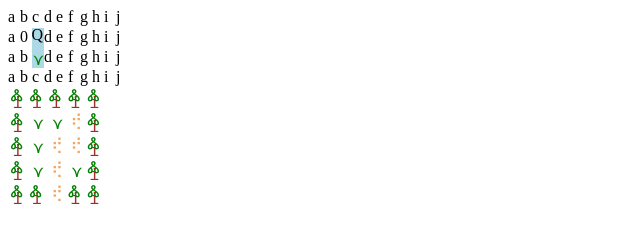
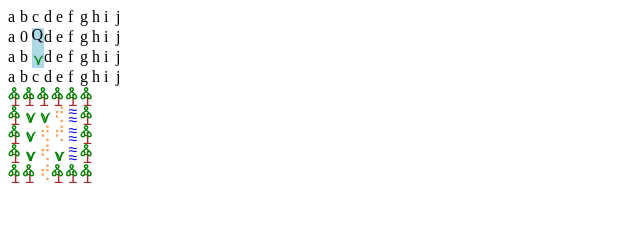
Before and after one commit to AlexsaniKY/UnicodeRPG, a plain HTML site: page main.html in a window 1280 px wide. Shown: the whole page, without its empty margins (0-640 px from the left). Drawn offline with nearby package versions, Linux system fonts and the light colour scheme.

Commit message:
added water tile, fixed grid bug

```diff
--- a/main.html
+++ b/main.html
@@ -102,22 +102,28 @@
 					color: "green",
 					offsetX: .05,
 					offsetY: -.6
+					},
+					{
+					ch: "v",
+					color: "green",
+					offsetX:0.08,
+					offsetY:-.45
 					}
 				]
 		},
 		{
 			name: "Tree",
 			chars:[{
+					ch: "i",
+					color: "brown",
+					offsetX: 0,
+					offsetY: -.3
+					},
+					{
 					ch: "&#x13dc",
 					color: "green",
 					offsetX: -.2,
 					offsetY: -.8
-					},
-					{
-					ch: "i",
-					color: "brown",
-					offsetX: 0,
-					offsetY: -.3
 					}
 				]
 		},
@@ -130,6 +136,22 @@
 					offsetY: -.8
 					}
 				]
+		},
+		{
+			name: "Water",
+			chars:[{
+				ch: "&#x2248",
+				color: "blue",
+				offsetX: 0,
+				offsetY: -.3
+				},
+				{
+				ch: "&#x2248",
+				color: "blue",
+				offsetX: 0,
+				offsetY: -.8
+				}
+			]
 		}
 	];
 
@@ -137,14 +159,15 @@
 	let tileset = {
 		0: "Grass",
 		1: "Tree",
-		2: "Dirt"
+		2: "Dirt",
+		3: "Water"
 	};
 	let map = [
-		[1,1,1,1,1],
-		[1,0,0,2,1],
-		[1,0,2,2,1],
-		[1,0,2,0,1],
-		[1,1,2,1,1]
+		[1,1,1,1,1,1],
+		[1,0,0,2,3,1],
+		[1,0,2,2,3,1],
+		[1,0,2,0,3,1],
+		[1,1,2,1,3,1]
 	];
 
 
@@ -225,12 +248,12 @@
 
 		let x = map[0].length;
 		let y = map.length;
-		let grid = createGrid(x, y, x*2 + "ch", y*1.5 + "em");
+		let grid = createGrid(x, y, x*1.5 + "ch", y*1.2 + "em");
 
 		let node;
 		for(let j = 0; j < y; j++){
 			for(let i = 0; i < x; i++){
-				node = grid.childNodes[j*y + i];
+				node = grid.childNodes[j*x + i];
 				console.log(node);
 				console.log(sprite_nodes[tileset[map[j][i]]]);
 				node.appendChild( sprite_nodes[ tileset[ map[j][i]] ].cloneNode(true) );
```
